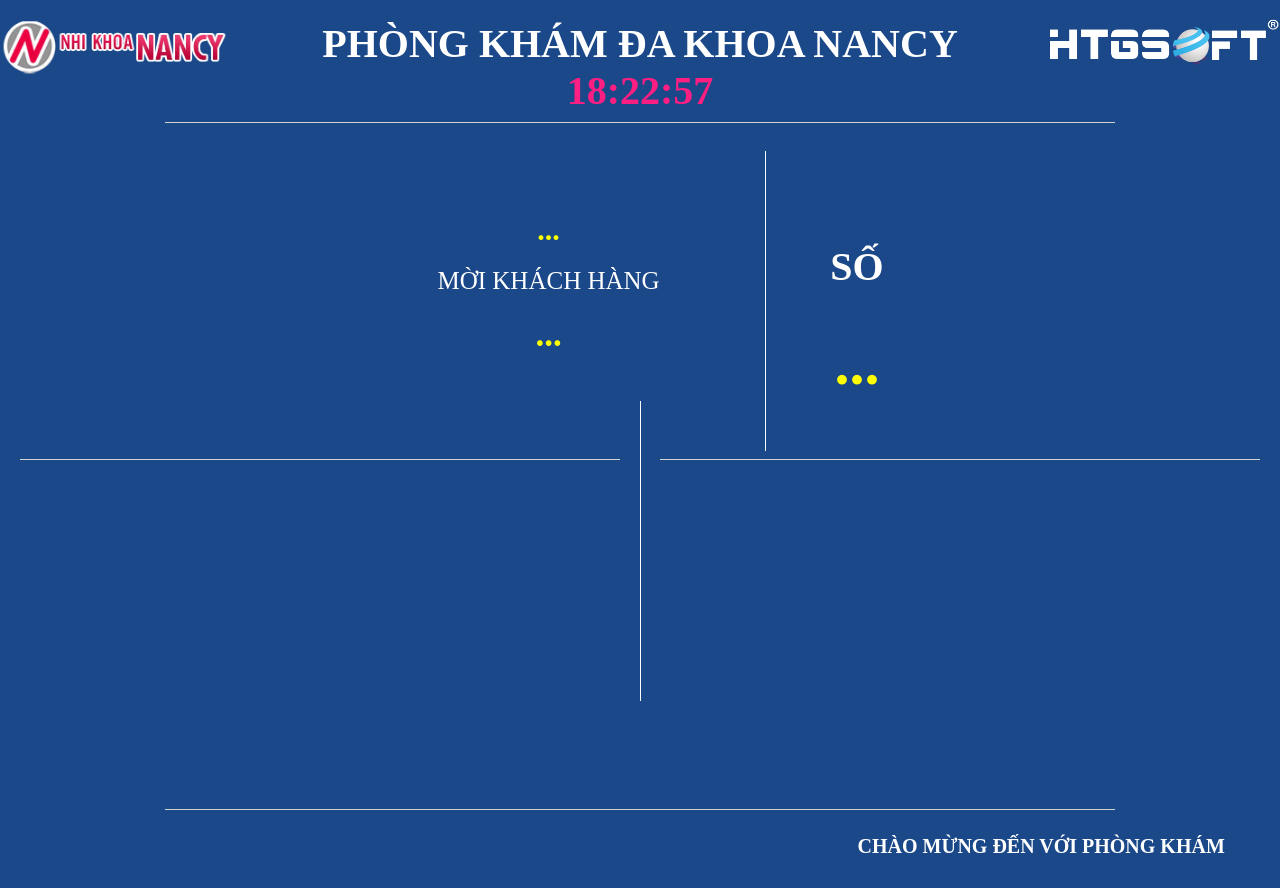
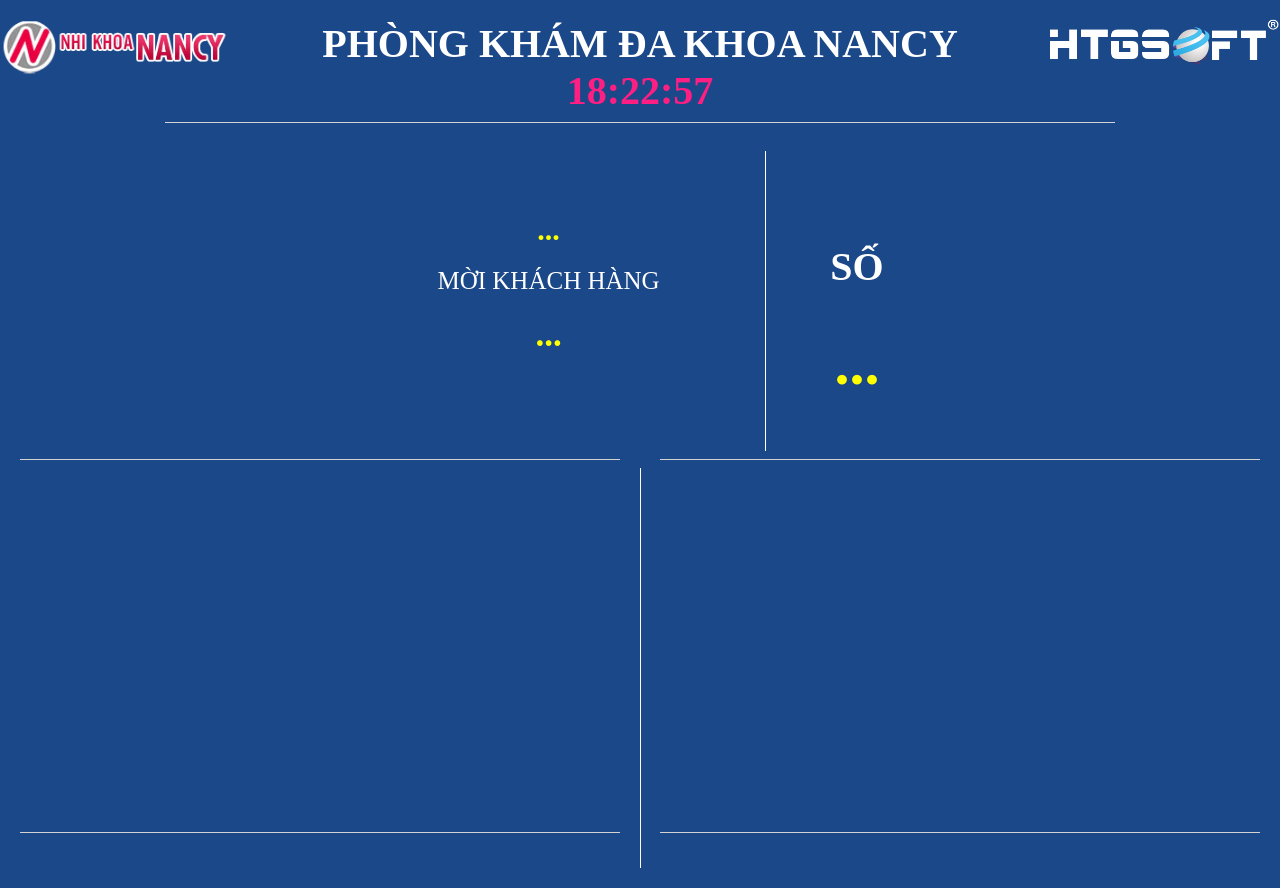
Before and after one commit to LiamNguyen/patients-ranking-front-vanilla-js, a PHP site: page / in a window 1280 px wide. Run offline with PHP 8.4, Linux system fonts and the light colour scheme.

Commit message:
Split missed turn into 2 sections for each room

```diff
--- a/assets/index.css
+++ b/assets/index.css
@@ -245,7 +245,7 @@ hr {
 	align-items: center;
 	font-size: 40px;
 	color: white;
-	height: 25%;
+	height: 60%;
 }
 
 .waiting-list .section {
@@ -272,28 +272,30 @@ hr {
 	overflow: hidden;
 }
 
+.footer .missed-turns {
+	display: flex;
+	display: -ms-flexbox;
+	display: -webkit-flex;
+	align-items: center;
+	justify-content: center;
+	text-align: center;
+}
+
 .footer .marquee div {
 	display: inline;
 }
 
 .footer .room-name-in-footer {
-	color: yellow;
+	color: white;
 }
 
 .footer .patient-number-in-footer {
 	color: yellow;
 }
 
-.footer .room-name-in-footer.second-room {
-	color: #ff1e82;
-}
-
-.footer .patient-number-in-footer.second-room {
-	color: #ff1e82;
-}
-
 .footer .footer-item {
-	display: inline;
+	margin-left: 30px;
+	flex: 0.5;
 }
 
 .footer hr {
@@ -309,6 +311,10 @@ hr {
 
 .vertical-separator.half-height {
 	height: 50%;
+}
+
+#waiting-list-sections-separator {
+	height: 100%;
 }
 
 .hide {
--- a/index.html
+++ b/index.html
@@ -88,9 +88,11 @@
 			<!--END BODY-->
 			<!--FOOTER-->
 			<div class="footer">
-				<hr />
-				<div class="marquee">
-					<span id="footer-title">CHÀO MỪNG ĐẾN VỚI PHÒNG KHÁM</span>
+				<div class="line-breaks-container">
+					<hr />
+					<hr id="footer-right-line-break" />
+				</div>
+				<div class="missed-turns">
 					<div id="first-missed-turn" class="footer-item"></div>
 					<div id="second-missed-turn" class="footer-item"></div>
 				</div>
```
Also changed, not shown: index.js (+14 -19 lines).
